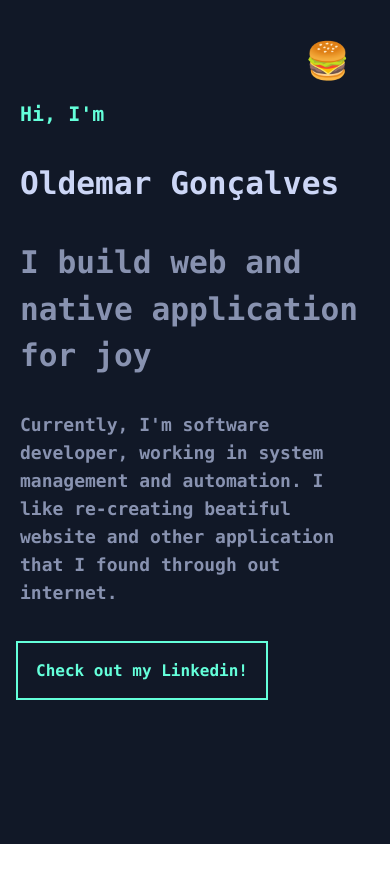
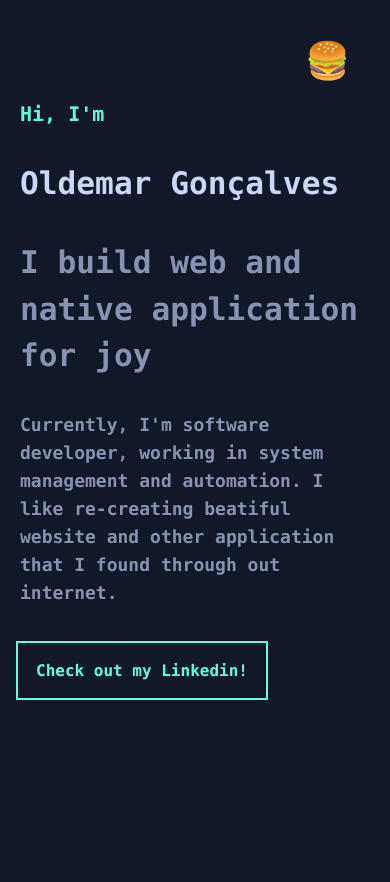
Before and after one commit to OldemarJesus/oldemarjesus-portffolio-v4, a React (Vite) app: page / in a window 390 px wide. Shown: the top 882 px of the page. Before the commit the page ends 844 px from the top, so only its background shows below. Built offline with nearby package versions, Linux system fonts and the light colour scheme.

Commit message:
create menu for mobile

```diff
--- a/src/App.tsx
+++ b/src/App.tsx
@@ -5,7 +5,7 @@ export default function App() {
   const [menuOpen, setMenuOpen] = useState(false)
 
   return (
-    <div className="bg-gray-900 min-h-screen text-white">
+    <div className="bg-gray-900 min-h-screen pb-48 text-white">
       <button className="hidden max-sm:flex absolute right-10 top-10 text-4xl" onClick={() => setMenuOpen(state => !state)}>🍔</button>
       <nav onClick={() => setMenuOpen(state => !state)} className={`hidden ${menuOpen && "max-sm:flex"} flex-col items-center w-screen h-screen absolute bg-gray-900 bg-opacity-95 pt-10`}>
         <div className="border-white border-b-2">
```
